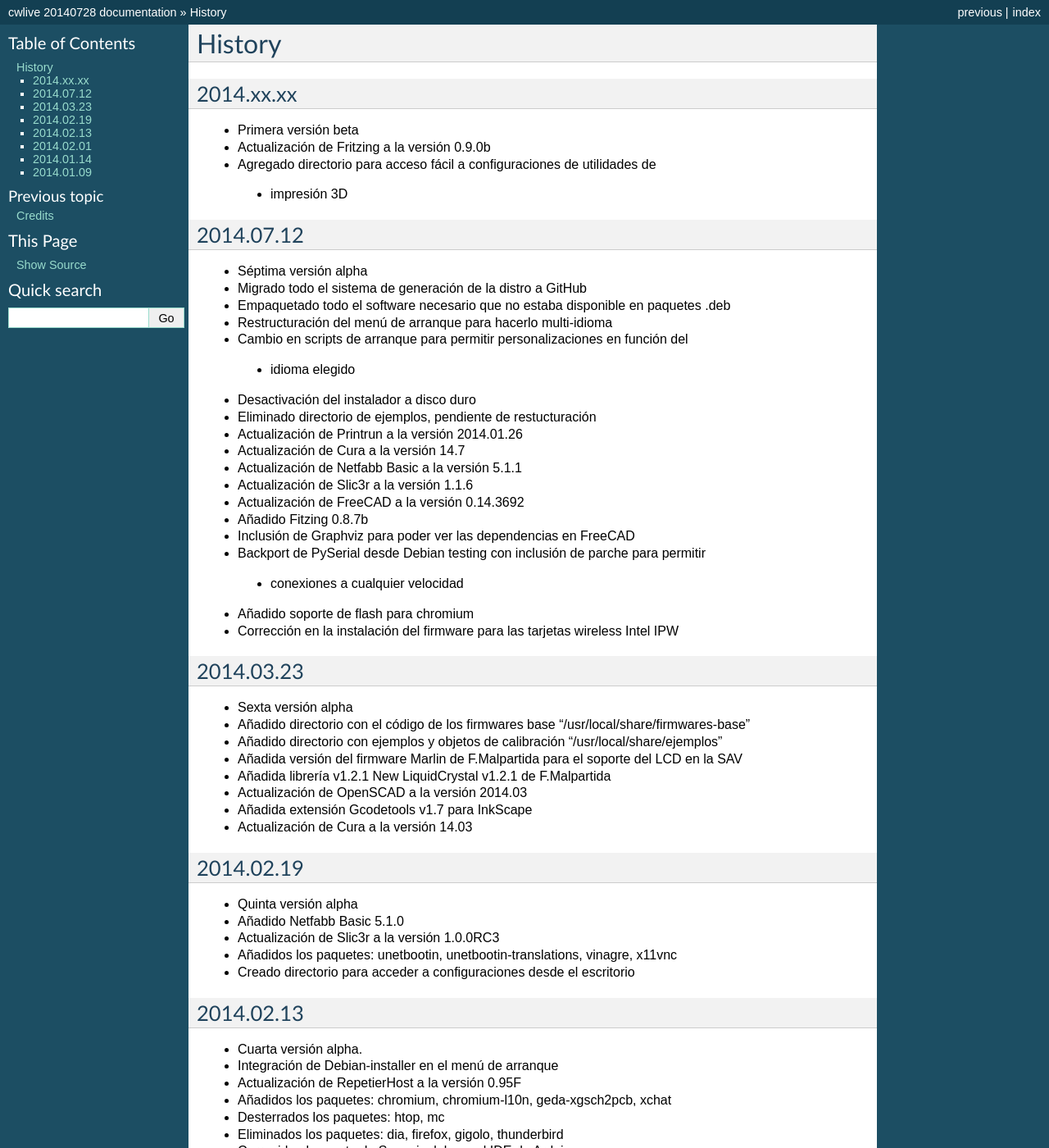
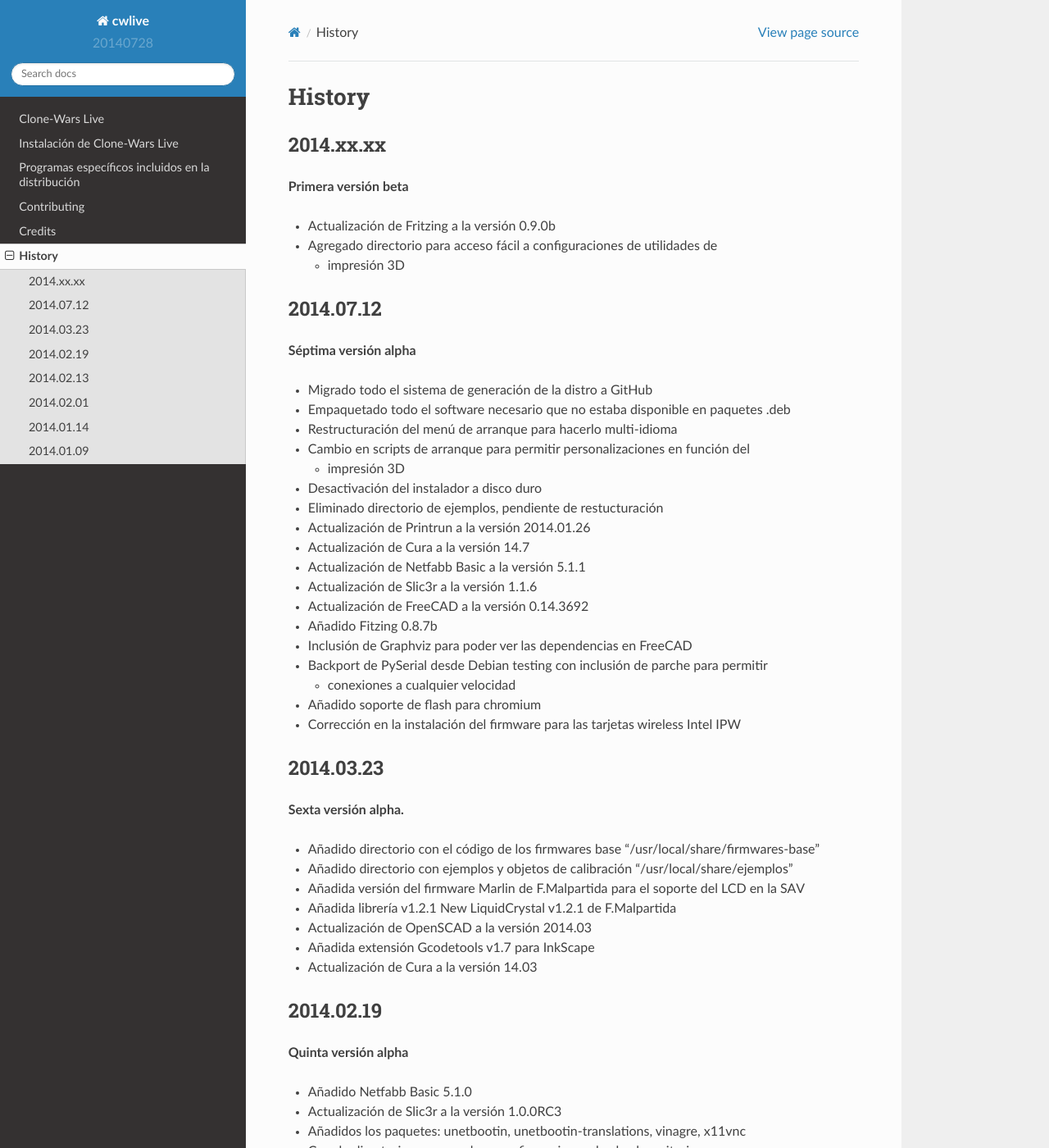
Before and after one commit to mo22de/meikian-dev, a Sphinx documentation site: the page built from docs/source/history.rst, in a window 1280 px wide and 1400 px high. Shown: the whole window at 82% size. Built offline with Sphinx 7.4.7 and the Read the Docs theme 2.0.0, drawn with Linux system fonts in a browser that asks for light colours; some of the changed text lies outside the part shown.

Commit message:
added rtd theme visual improvements to formatting

```diff
--- a/CONTRIBUTING.rst
+++ b/CONTRIBUTING.rst
@@ -62,7 +62,7 @@ Ready to contribute? Here's how to set up `cwlive` for local development.
 
     $ git clone git@github.com:your_name_here/cwlive.git
 
-3. toDo
+3. ToDo
 
 4. Create a branch for local development::
 
--- a/HISTORY.rst
+++ b/HISTORY.rst
@@ -6,20 +6,25 @@ History
 2014.xx.xx
 ++++++++++
 
-* Primera versión beta
+**Primera versión beta**
+
 * Actualización de Fritzing a la versión 0.9.0b
 * Agregado directorio para acceso fácil a configuraciones de utilidades de
- * impresión 3D
+
+  * impresión 3D
 
 2014.07.12
 ++++++++++
 
-* Séptima versión alpha
+**Séptima versión alpha**
+
 * Migrado todo el sistema de generación de la distro a GitHub
 * Empaquetado todo el software necesario que no estaba disponible en paquetes .deb
 * Restructuración del menú de arranque para hacerlo multi-idioma
 * Cambio en scripts de arranque para permitir personalizaciones en función del
- * idioma elegido
+
+  * impresión 3D
+
 * Desactivación del instalador a disco duro
 * Eliminado directorio de ejemplos, pendiente de restucturación
 * Actualización de Printrun a la versión 2014.01.26
@@ -30,14 +35,17 @@ History
 * Añadido Fitzing 0.8.7b
 * Inclusión de Graphviz para poder ver las dependencias en FreeCAD
 * Backport de PySerial desde Debian testing con inclusión de parche para permitir
- * conexiones a cualquier velocidad
+
+  * conexiones a cualquier velocidad
+
 * Añadido soporte de flash para chromium
 * Corrección en la instalación del firmware para las tarjetas wireless Intel IPW
 
 2014.03.23
 ++++++++++
 
-* Sexta versión alpha
+**Sexta versión alpha.**
+
 * Añadido directorio con el código de los firmwares base "/usr/local/share/firmwares-base"
 * Añadido directorio con ejemplos y objetos de calibración "/usr/local/share/ejemplos"
 * Añadida versión del firmware Marlin de F.Malpartida para el soporte del LCD en la SAV
@@ -49,7 +57,8 @@ History
 2014.02.19
 ++++++++++
 
-* Quinta versión alpha
+**Quinta versión alpha**
+
 * Añadido Netfabb Basic 5.1.0
 * Actualización de Slic3r a la versión 1.0.0RC3
 * Añadidos los paquetes: unetbootin, unetbootin-translations, vinagre, x11vnc
@@ -58,7 +67,8 @@ History
 2014.02.13
 ++++++++++
 
-* Cuarta versión alpha.
+**Cuarta versión alpha.**
+
 * Integración de Debian-installer en el menú de arranque
 * Actualización de RepetierHost a la versión 0.95F
 * Añadidos los paquetes: chromium, chromium-l10n, geda-xgsch2pcb, xchat
@@ -69,14 +79,14 @@ History
 2014.02.01
 ++++++++++
 
-* Tercera versión alpha.
+**Tercera versión alpha.**
 
 2014.01.14
 ++++++++++
 
-* Segunda versión alpha.
+**Segunda versión alpha.**
 
 2014.01.09
 ++++++++++
 
-* Primera versión alpha.
+**Primera versión alpha.**
--- a/docs/source/conf.py
+++ b/docs/source/conf.py
@@ -14,6 +14,7 @@
 
 import sys
 import os
+import sphinx_rtd_theme
 
 # If extensions (or modules to document with autodoc) are in another directory,
 # add these directories to sys.path here. If the directory is relative to the
@@ -98,7 +99,7 @@ pygments_style = 'sphinx'
 
 # The theme to use for HTML and HTML Help pages.  See the documentation for
 # a list of builtin themes.
-html_theme = 'default'
+html_theme = 'sphinx_rtd_theme'
 
 # Theme options are theme-specific and customize the look and feel of a theme
 # further.  For a list of options available for each theme, see the
@@ -106,7 +107,7 @@ html_theme = 'default'
 #html_theme_options = {}
 
 # Add any paths that contain custom themes here, relative to this directory.
-#html_theme_path = []
+html_theme_path = [sphinx_rtd_theme.get_html_theme_path()]
 
 # The name for this set of Sphinx documents.  If None, it defaults to
 # "<project> v<release> documentation".
```
